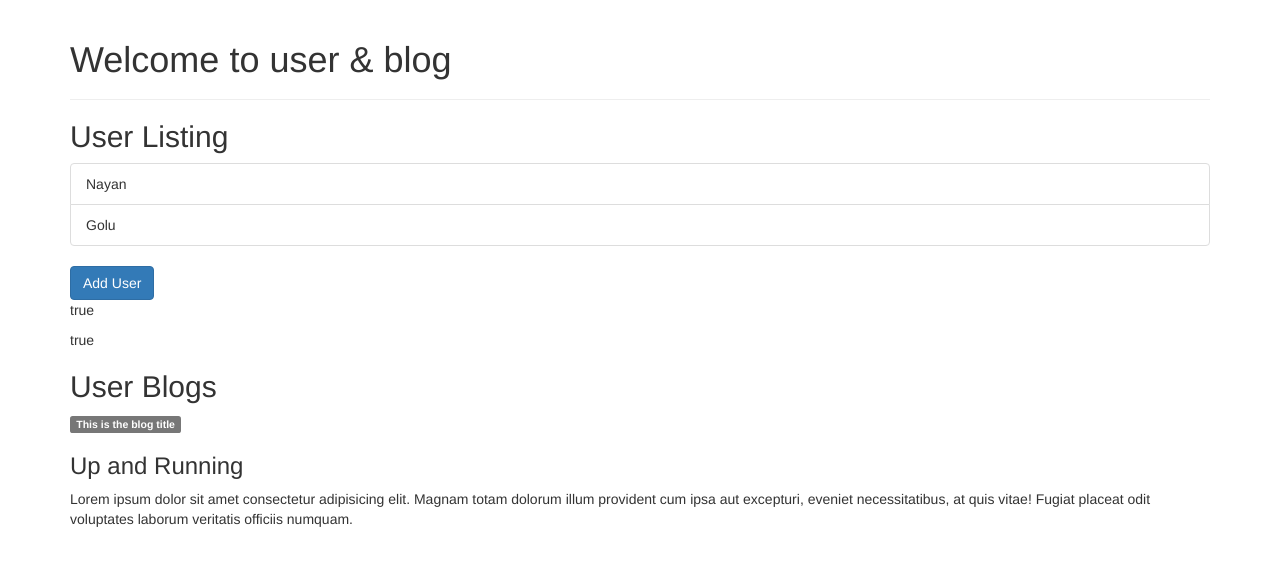
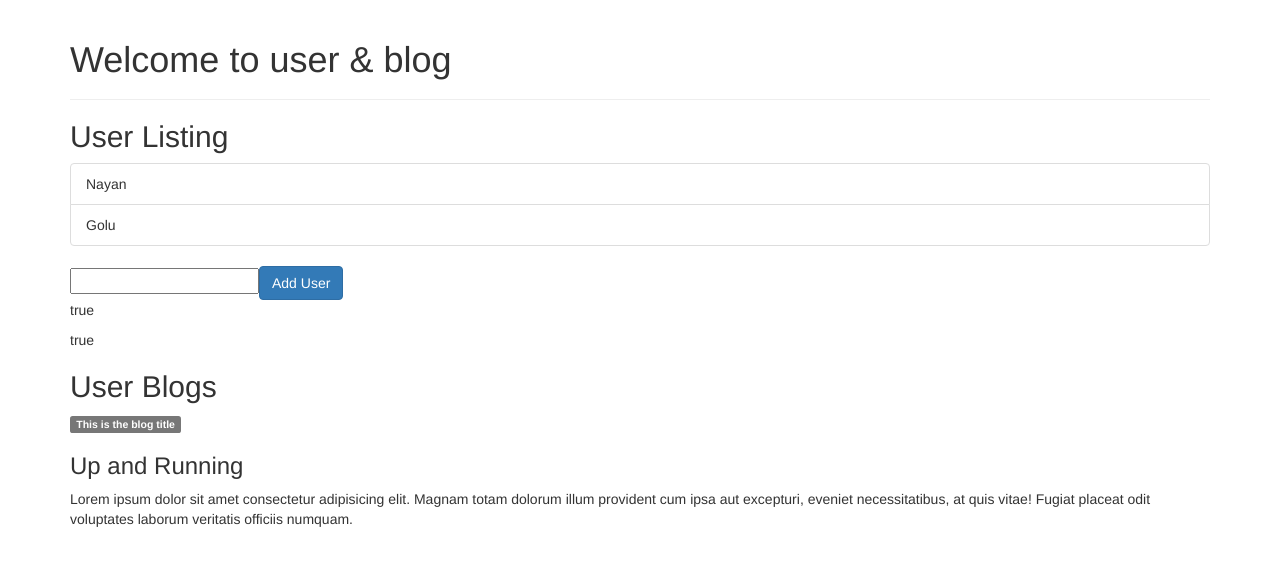
Before and after one commit to vermajnv/my-angular-app, an Angular app: page / in a window 1280 px wide. Shown: the top 566 px of the page. Built offline with nearby package versions, Linux system fonts and the light colour scheme.

Commit message:
Input data binding with submit button

```diff
--- a/src/app/users/users.component.html
+++ b/src/app/users/users.component.html
@@ -3,7 +3,8 @@
     <ul class="list-group">
         <li class="list-group-item" *ngFor="let user of users">{{user.name}}</li>
     </ul>
-    <button [disabled]="!allowAddUser" class="btn btn-primary">Add User</button>
+    <input type="text" (input)="onInsertUser($event)">
+    <button [disabled]="!allowAddUser" class="btn btn-primary" (click)="onSubmitUser()">Add User</button>
     <p>{{allowAddUser}}</p>
     <p [innerText]="allowAddUser"></p>
 </div>
--- a/src/app/users/users.component.ts
+++ b/src/app/users/users.component.ts
@@ -8,7 +8,8 @@ import {Component} from '@angular/core'
 export class UsersComponent {
     allowAddUser = false;
     userName : string = 'Nayan';
-    users : object = [
+    userObj : {name : string, email : string | null};
+    users : {name : string, email : string}[] = [
         {
             name : 'Nayan',
             email : 'nayan@gmail.com'
@@ -27,7 +28,12 @@ export class UsersComponent {
         }, 2000)
     }
 
-    onCreateUser() {
+    onInsertUser(event : any) {
+        this.userObj = { name : event.target.value, email : event.target.value}
+    }
 
+    onSubmitUser()
+    {
+        this.users.push(this.userObj)
     }
 }
```
